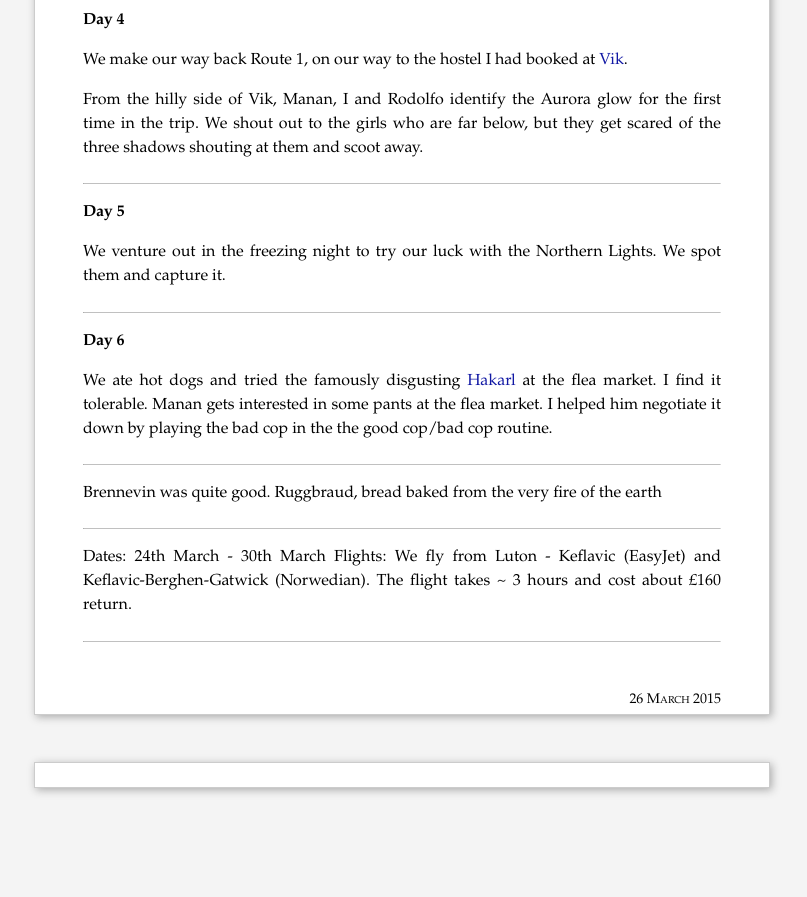
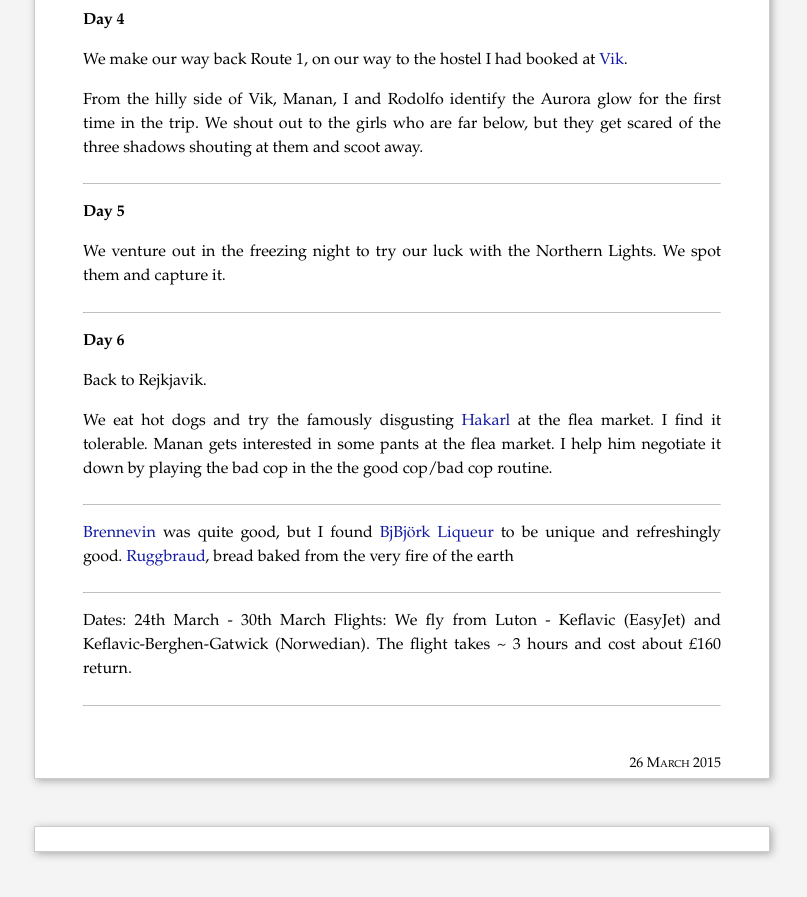
Before and after one commit to piyushahuja/piyushahuja.github.io, a Jekyll site: the page built from _posts/travel/2015-03-26-iceland.md, in a window 1280 px wide and 900 px high, scrolled down 1433 px. Shown: the top 897 px of the window, without its empty margins (238-1045 px from the left). Built offline with Jekyll 4.4.1, drawn with Linux system fonts in a browser that asks for light colours; comment, search, counter and statistics services are not loaded; before the commit the page ends 2269 px from its top, so only the background shows below that.

Commit message:
auto deployed

```diff
--- a/_posts/travel/2015-03-26-iceland.md
+++ b/_posts/travel/2015-03-26-iceland.md
@@ -89,13 +89,14 @@ We venture out in the freezing night to try our luck with the Northern Lights. W
 
 **Day 6**
 
+Back to Rejkjavik.
 
-We ate hot dogs and tried the famously disgusting [Hakarl](https://en.wikipedia.org/wiki/H%C3%A1karl) at the flea market. I find it tolerable. Manan gets interested in some pants at the flea market. I helped him negotiate it down by playing the bad cop in the the good cop/bad cop routine.
+We eat hot dogs and try the famously disgusting [Hakarl](https://en.wikipedia.org/wiki/H%C3%A1karl) at the flea market. I find it tolerable. Manan gets interested in some pants at the flea market. I help him negotiate it down by playing the bad cop in the the good cop/bad cop routine.
 
 
 ---------
 
-Brennevin was quite good. Ruggbraud, bread baked from the very fire of the earth
+[Brennevin](https://en.wikipedia.org/wiki/Brenniv%C3%ADn) was quite good, but I found [BjBjörk Liqueur](https://nammi.is/bjork-liqueur-50-cl.html) to be unique and refreshingly good. [Ruggbraud](https://en.wikipedia.org/wiki/R%C3%BAgbrau%C3%B0), bread baked from the very fire of the earth
 
 
 ---
```
